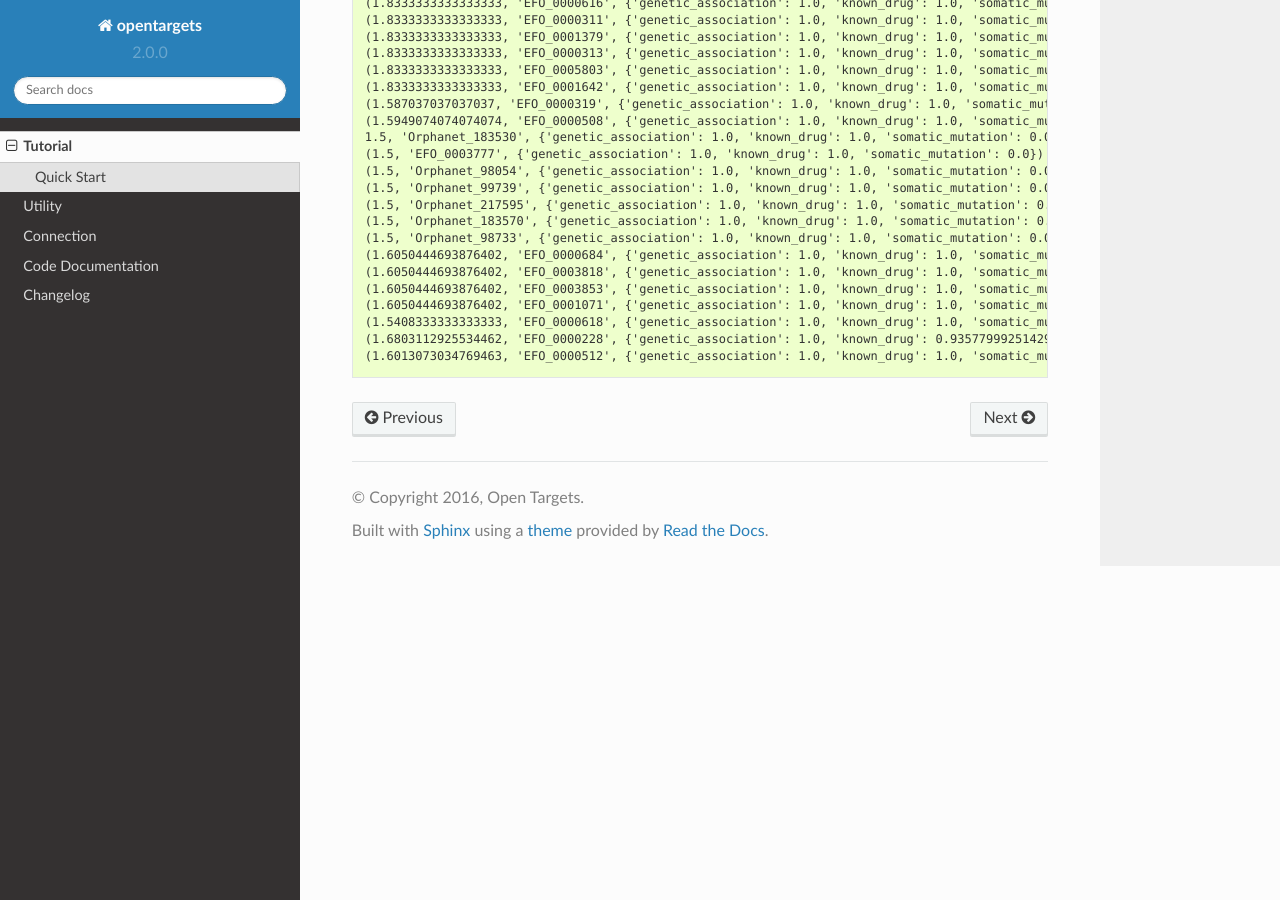
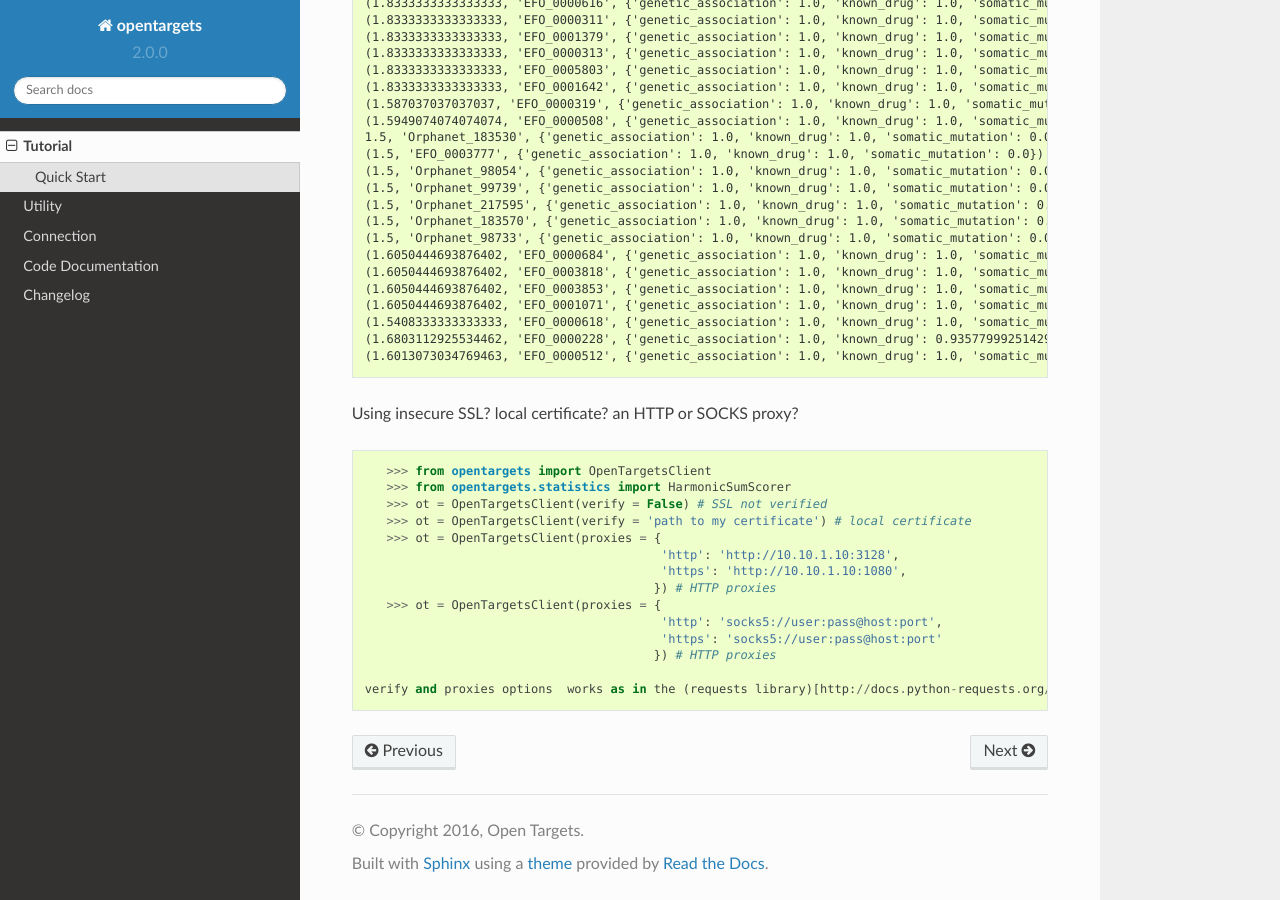
Before and after one commit to opentargets-archive/opentargets-py, a Sphinx documentation site: the page built from docs/source/tutorial.rst, in a window 1280 px wide and 900 px high, scrolled down 2792 px. Built offline with Sphinx 7.4.7 and the Read the Docs theme 2.0.0, drawn with Linux system fonts in a browser that asks for light colours.

Commit message:
release 3.1.0 - support for SSL verification - support for proxies

```diff
--- a/docs/source/history.rst
+++ b/docs/source/history.rst
@@ -2,6 +2,11 @@
 
 Changelog
 =========
+
+3.1.0
+-----
+- added SSL ceritificate customisation
+- added HTTP and SOCKS proxies support
 
 3.0.0
 -----
--- a/docs/source/index.rst
+++ b/docs/source/index.rst
@@ -7,7 +7,7 @@
 opentargets - Python client for targetvalidation.org
 ====================================================
 
-**opentargets** is the official python client for the `Open Targets REST API`_ at `targetvalidation.org`_
+**opentargets** is the official python client for the `Open Targets REST API`_ at `api.opentargets.io`_
 
 This client allows you to query the API automatically taking care of handling all
 the calls and returning data in a pythonic way.
--- a/docs/source/tutorial.rst
+++ b/docs/source/tutorial.rst
@@ -158,3 +158,21 @@
     (1.5408333333333333, 'EFO_0000618', {'genetic_association': 1.0, 'known_drug': 1.0, 'somatic_mutation': 0.1225})
     (1.6803112925534462, 'EFO_0000228', {'genetic_association': 1.0, 'known_drug': 0.9357799925142999, 'somatic_mutation': 0.6372638888888889})
     (1.6013073034769463, 'EFO_0000512', {'genetic_association': 1.0, 'known_drug': 1.0, 'somatic_mutation': 0.303921910430839})
+
+Using insecure SSL? local certificate? an HTTP or SOCKS proxy?
+::
+
+    >>> from opentargets import OpenTargetsClient
+    >>> from opentargets.statistics import HarmonicSumScorer
+    >>> ot = OpenTargetsClient(verify = False) # SSL not verified
+    >>> ot = OpenTargetsClient(verify = 'path to my certificate') # local certificate
+    >>> ot = OpenTargetsClient(proxies = {
+                                          'http': 'http://10.10.1.10:3128',
+                                          'https': 'http://10.10.1.10:1080',
+                                         }) # HTTP proxies
+    >>> ot = OpenTargetsClient(proxies = {
+                                          'http': 'socks5://user:pass@host:port',
+                                          'https': 'socks5://user:pass@host:port'
+                                         }) # HTTP proxies
+
+ verify and proxies options  works as in the (requests library)[http://docs.python-requests.org/en/master/user/advanced/]
--- a/opentargets/version.py
+++ b/opentargets/version.py
@@ -3,6 +3,6 @@
 __author_email__ = 'support@targetvalidation.org'
 __license__ = 'Apache License, Version 2.0'
 __homepage__ = 'https://github.com/opentargets/opentargets-py'
-__version__ = '3.0.0'
+__version__ = '3.1.0'
 __api_major_version__ = '3'
-__description__ = 'Client for Open Targets REST API at targetvalidation.org'
+__description__ = 'Client for Open Targets REST API at api.opentargets.io'
--- a/requirements.txt
+++ b/requirements.txt
@@ -1,4 +1,4 @@
-requests>=2.11.1,<3.0
+requests[socks]>=2.11.1,<3.0
 cachecontrol==0.11.6
 hyper==0.7.0
 h2==2.6.2
```
Also changed, not shown: README.md (+2 -1 lines), 2 other files.
